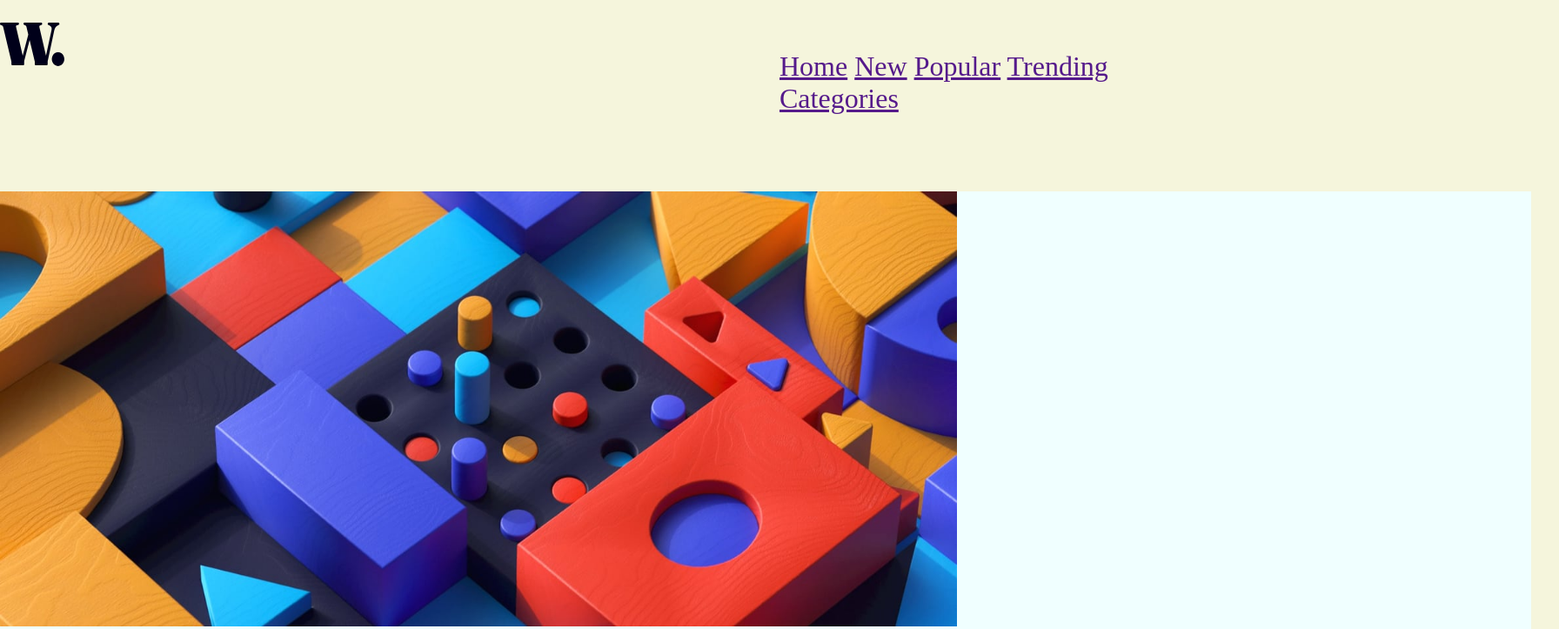
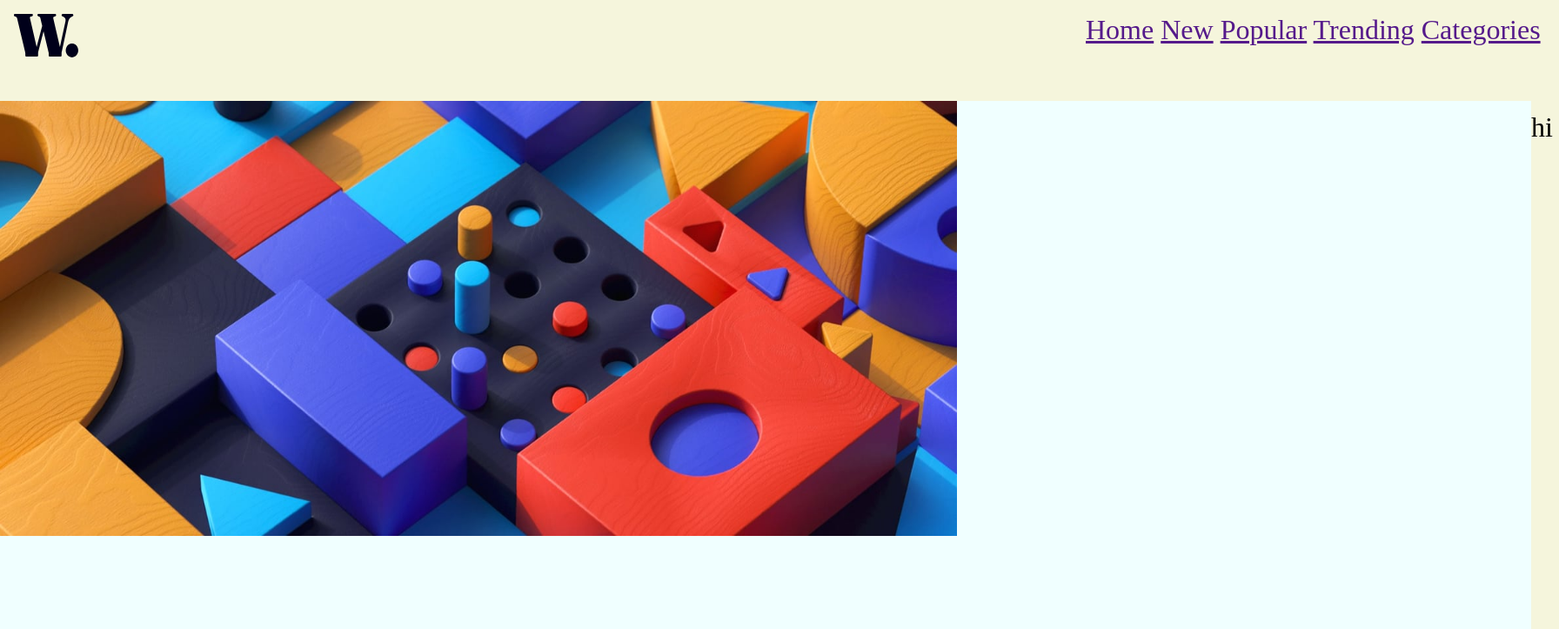
Before and after one commit to Ivan-Garita99/RetoSemanal, a plain HTML site: page index.html in a window 1280 px wide. Shown: the top 723 px of the page at 87% size, 1792 px wide, since content can reach past the window. Drawn offline with Linux system fonts and the light colour scheme.

Commit message:
CorreccionDiv

```diff
--- a/index.html
+++ b/index.html
@@ -11,7 +11,6 @@
     <main>
         <header class="header" id="inicio">
             <img src="logo.svg" alt="Logo Desafio Semanal" height="50px" width="75px"> <!--Titulo y se define tamaño-->
-        </header>
 
             <nav class="menu-navegacion">
 
@@ -23,7 +22,11 @@
 
             </nav>
 
-        <main>
+        </header>
+
+
+
+        <main class="main">
             <section class="contenedor" id="primera seccion">
 
                 <div class="contenedor-1">
@@ -61,11 +64,12 @@
                         </p>
 
                     </div>
+                </div>
         </main>
     </main>
 
     <footer>
-
+        asasa
     </footer>
 </body>
 </html>
--- a/style.css
+++ b/style.css
@@ -11,8 +11,9 @@ body{
 
 header{
     margin: auto;
-    margin-top: 2%;
+    margin-bottom: 2%;
     width: 110rem;
+    padding: 1rem;
 }
 
 .menu-navegacion{
@@ -20,16 +21,18 @@ header{
     padding: 0%;
     width: 30%;
     margin: auto;
-    margin-top: -2%;
 }
+.main{
+    display: flex;
+    flex-direction: row;
 
+}
 .contenedor{
     float: left;
 
 }
 .contenedor-1{
     margin: auto;
-    margin-top: 5%;
     width: 110rem;
     height: 50rem;
     background-color: azure;
```
Lines whose indentation alone changed are shown as unchanged.
